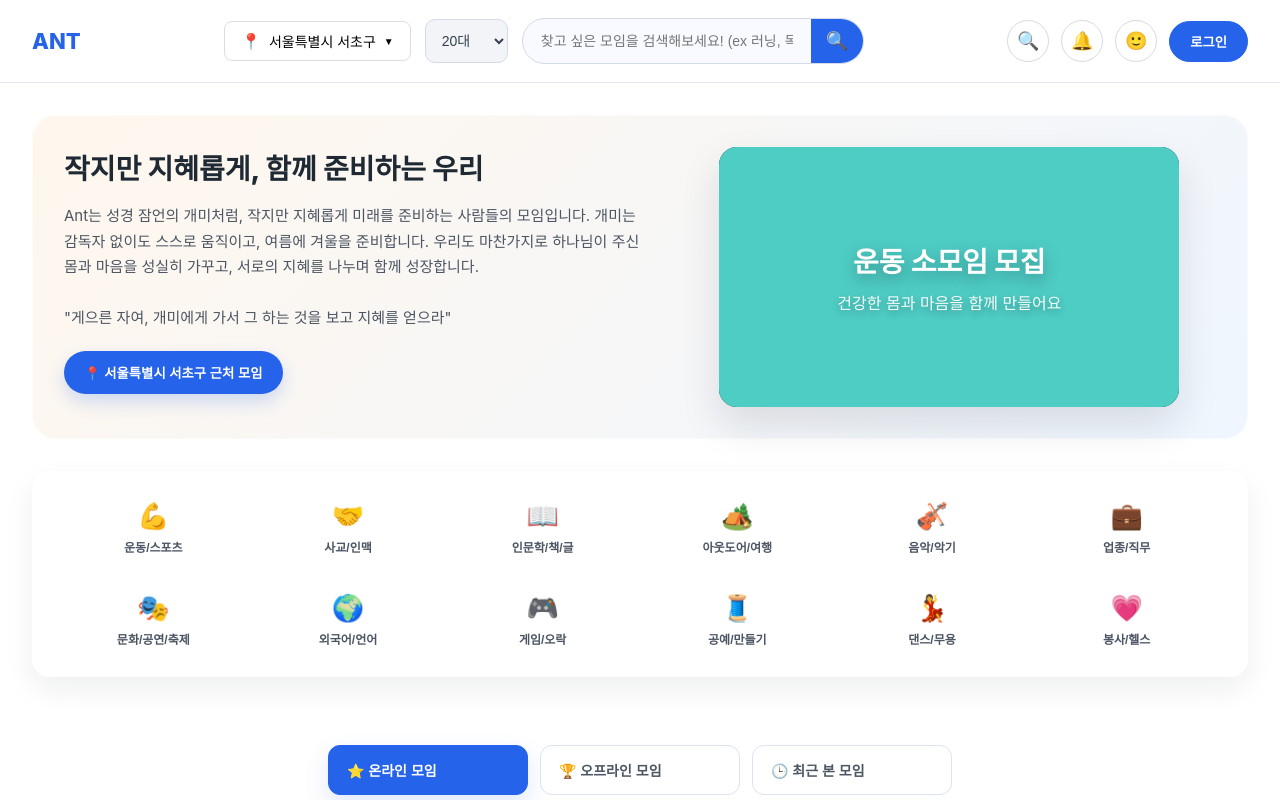
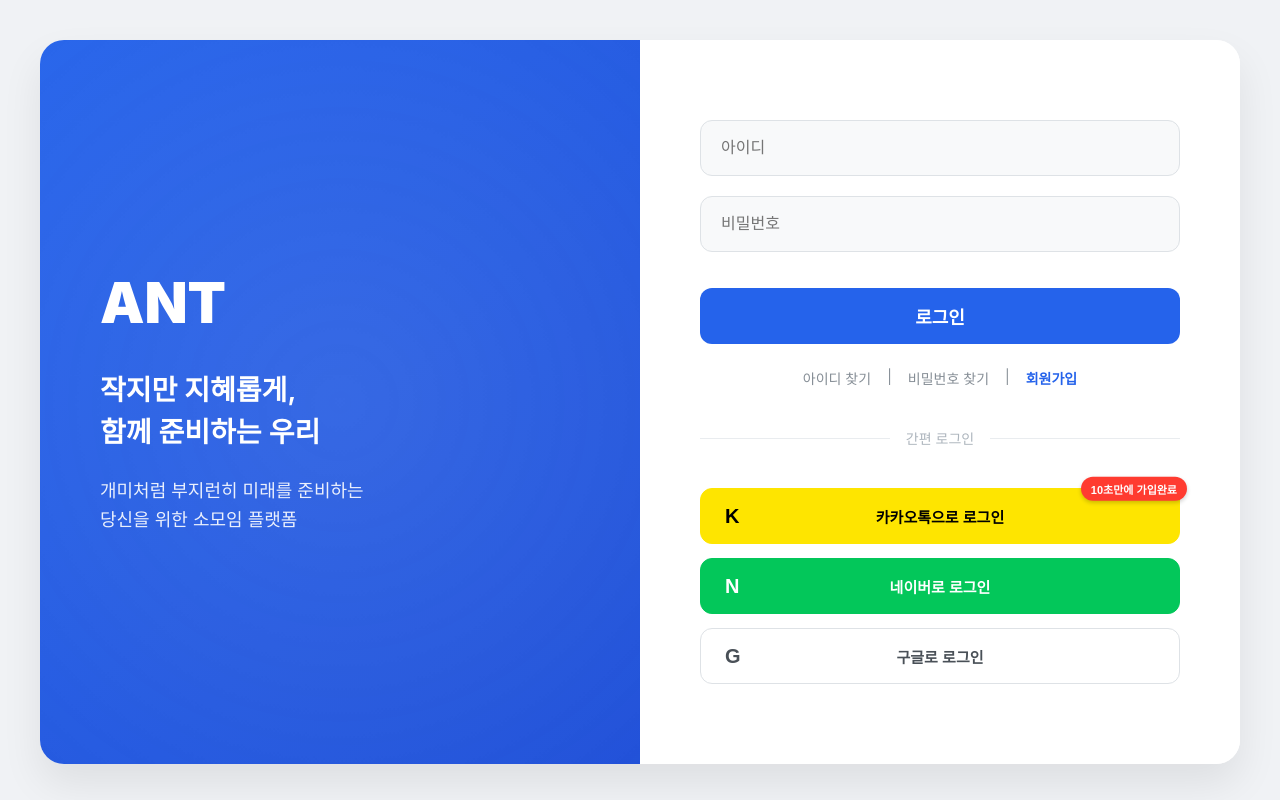
Before and after one commit to Timothy4983/Ant-GitHub, a React (Vite) app: page /login in a window 1280 px wide. Before the commit this address led to /. Shown: the top 800 px of the page. Built offline with nearby package versions, Linux system fonts and the light colour scheme.

Commit message:
로그인창 추가

```diff
--- a/src/App.jsx
+++ b/src/App.jsx
@@ -17,6 +17,8 @@ import FeedPage from './pages/FeedPage'
 // pages 폴더의 FeedPage 컴포넌트 가져오기//
 import ActiveClubsPage from './pages/ActiveClubsPage'
 // pages 폴더의 ActiveClubsPage 컴포넌트 가져오기//
+import LoginPage from './pages/LoginPage'
+// pages 폴더의 LoginPage 컴포넌트 가져오기//
 
 function App() {
   // App 함수 시작 (웹사이트의 메인 구조를 잡는 곳)//
@@ -38,6 +40,8 @@ function App() {
           {/* 주소가 '/my-clubs'일 때 MyClubsPage를 보여줘 */}
           <Route path="/feed" element={<FeedPage />} />
           {/* 주소가 '/feed'일 때 FeedPage를 보여줘 */}
+          <Route path="/login" element={<LoginPage />} />
+          {/* 주소가 '/login'일 때 LoginPage를 보여줘 */}
           <Route path="*" element={<Navigate to="/" replace />} />
           {/* 위에 정의되지 않은 모든 주소('*')는 홈('/')으로 보내줘 */}
         </Routes>
--- a/src/pages/HomePage.jsx
+++ b/src/pages/HomePage.jsx
@@ -236,7 +236,7 @@ function HomePage() {
           </button>
 
           {/* 로그인 버튼 */}
-          <button className="login-btn">로그인</button>
+          <button className="login-btn" onClick={() => navigate('/login')}>로그인</button>
         </div>
       </header>
 
--- /dev/null
+++ b/src/pages/LoginPage.css
@@ -0,0 +1,293 @@
+.login-page {
+  display: flex;
+  align-items: center;
+  justify-content: center;
+  min-height: 100vh;
+  background-color: #f0f2f5;
+  padding: 40px;
+}
+
+.login-container {
+  display: flex;
+  width: 100%;
+  max-width: 1200px;
+  /* Increased width */
+  min-height: 600px;
+  /* Changed to min-height */
+  background-color: #ffffff;
+  border-radius: 24px;
+  box-shadow: 0 20px 40px rgba(0, 0, 0, 0.08);
+  /* overflow: hidden; Removed to prevent clipping if content is long */
+}
+
+/* Left Panel: Branding */
+.login-left {
+  flex: 1;
+  background: linear-gradient(135deg, #2563eb, #1d4ed8);
+  padding: 80px 60px;
+  /* Increased padding */
+  display: flex;
+  flex-direction: column;
+  justify-content: center;
+  color: #ffffff;
+  position: relative;
+  border-top-left-radius: 24px;
+  border-bottom-left-radius: 24px;
+  overflow: hidden;
+  /* Keep overflow hidden for the background effect */
+}
+
+.login-left::before {
+  content: "";
+  position: absolute;
+  top: -50%;
+  left: -50%;
+  width: 200%;
+  height: 200%;
+  background: radial-gradient(circle, rgba(255, 255, 255, 0.1) 0%, transparent 60%);
+  animation: pulse 10s infinite;
+}
+
+@keyframes pulse {
+  0% {
+    transform: scale(1);
+  }
+
+  50% {
+    transform: scale(1.1);
+  }
+
+  100% {
+    transform: scale(1);
+  }
+}
+
+.brand-logo {
+  font-size: 56px;
+  /* Larger logo */
+  font-weight: 900;
+  margin-bottom: 32px;
+  z-index: 1;
+}
+
+.brand-slogan {
+  font-size: 28px;
+  font-weight: 600;
+  line-height: 1.5;
+  margin-bottom: 24px;
+  z-index: 1;
+}
+
+.brand-desc {
+  font-size: 18px;
+  opacity: 0.9;
+  line-height: 1.6;
+  z-index: 1;
+}
+
+/* Right Panel: Form */
+.login-right {
+  flex: 1;
+  padding: 80px 60px;
+  /* Increased padding */
+  display: flex;
+  flex-direction: column;
+  justify-content: center;
+  background-color: #ffffff;
+  border-top-right-radius: 24px;
+  border-bottom-right-radius: 24px;
+}
+
+/* Form Styles */
+.login-form {
+  display: flex;
+  flex-direction: column;
+  gap: 20px;
+  /* Increased gap */
+}
+
+.input-group input {
+  width: 100%;
+  height: 56px;
+  /* Taller inputs */
+  padding: 0 20px;
+  border: 1px solid #dee2e6;
+  border-radius: 12px;
+  font-size: 16px;
+  transition: border-color 0.2s;
+  background-color: #f8f9fa;
+}
+
+.input-group input:focus {
+  outline: none;
+  border-color: #2563eb;
+  background-color: #ffffff;
+}
+
+.login-submit-btn {
+  height: 56px;
+  margin-top: 16px;
+  border: none;
+  border-radius: 12px;
+  background-color: #2563eb;
+  color: #ffffff;
+  font-size: 18px;
+  font-weight: 700;
+  cursor: pointer;
+  transition: background-color 0.2s;
+}
+
+.login-submit-btn:hover {
+  background-color: #1d4ed8;
+}
+
+/* Links */
+.form-links {
+  display: flex;
+  justify-content: center;
+  gap: 16px;
+  margin-top: 24px;
+  font-size: 14px;
+  color: #868e96;
+}
+
+.link-item {
+  cursor: pointer;
+  transition: color 0.2s;
+}
+
+.link-item:hover {
+  color: #495057;
+  text-decoration: underline;
+}
+
+.divider {
+  display: flex;
+  align-items: center;
+  margin: 40px 0;
+  color: #adb5bd;
+  font-size: 14px;
+}
+
+.divider::before,
+.divider::after {
+  content: "";
+  flex: 1;
+  height: 1px;
+  background-color: #e9ecef;
+}
+
+.divider::before {
+  margin-right: 16px;
+}
+
+.divider::after {
+  margin-left: 16px;
+}
+
+/* Social Login */
+.social-login {
+  display: flex;
+  flex-direction: column;
+  gap: 14px;
+}
+
+.social-btn {
+  display: flex;
+  align-items: center;
+  justify-content: center;
+  height: 56px;
+  border: 1px solid #dee2e6;
+  border-radius: 12px;
+  background-color: #ffffff;
+  font-size: 15px;
+  font-weight: 600;
+  color: #495057;
+  cursor: pointer;
+  position: relative;
+  transition: background-color 0.2s;
+}
+
+.social-btn:hover {
+  background-color: #f8f9fa;
+}
+
+.social-icon {
+  position: absolute;
+  left: 24px;
+  font-size: 20px;
+}
+
+.social-btn.kakao {
+  background-color: #fee500;
+  border-color: #fee500;
+  color: #000000;
+}
+
+.social-btn.kakao:hover {
+  background-color: #fdd835;
+}
+
+.social-btn.naver {
+  background-color: #03c75a;
+  border-color: #03c75a;
+  color: #ffffff;
+}
+
+.social-btn.naver:hover {
+  background-color: #02b150;
+}
+
+/* Kakao Badge */
+.kakao-badge {
+  position: absolute;
+  right: -8px;
+  top: -12px;
+  background-color: #ff3b30;
+  color: white;
+  font-size: 11px;
+  padding: 4px 10px;
+  border-radius: 99px;
+  font-weight: 700;
+  box-shadow: 0 2px 4px rgba(0, 0, 0, 0.2);
+  animation: bounce 2s infinite;
+  z-index: 10;
+}
+
+@keyframes bounce {
+
+  0%,
+  20%,
+  50%,
+  80%,
+  100% {
+    transform: translateY(0);
+  }
+
+  40% {
+    transform: translateY(-5px);
+  }
+
+  60% {
+    transform: translateY(-3px);
+  }
+}
+
+/* Responsive */
+@media (max-width: 900px) {
+  .login-container {
+    flex-direction: column;
+    height: auto;
+  }
+
+  .login-left {
+    padding: 40px;
+    text-align: center;
+    border-radius: 24px 24px 0 0;
+  }
+
+  .login-right {
+    padding: 40px;
+    border-radius: 0 0 24px 24px;
+  }
+}
--- /dev/null
+++ b/src/pages/LoginPage.jsx
@@ -0,0 +1,148 @@
+import { useState } from 'react'
+import { useNavigate } from 'react-router-dom'
+import './LoginPage.css'
+
+function LoginPage() {
+  const navigate = useNavigate()
+  const [isSignup, setIsSignup] = useState(false) // Toggle between Login and Signup
+  const [formData, setFormData] = useState({
+    id: '',
+    password: '',
+    confirmPassword: '',
+    email: ''
+  })
+
+  const handleChange = (e) => {
+    const { name, value } = e.target
+    setFormData(prev => ({
+      ...prev,
+      [name]: value
+    }))
+  }
+
+  const handleSubmit = (e) => {
+    e.preventDefault()
+    console.log(`${isSignup ? 'Signup' : 'Login'} attempt:`, formData)
+    navigate('/')
+  }
+
+  const toggleMode = () => {
+    setIsSignup(!isSignup)
+    setFormData({
+      id: '',
+      password: '',
+      confirmPassword: '',
+      email: ''
+    })
+  }
+
+  return (
+    <div className="login-page">
+      <div className="login-container">
+        {/* Left Panel: Branding */}
+        <div className="login-left">
+          <div className="brand-logo" onClick={() => navigate('/')} style={{ cursor: 'pointer' }}>ANT</div>
+          <div className="brand-slogan">
+            작지만 지혜롭게,<br />
+            함께 준비하는 우리
+          </div>
+          <p className="brand-desc">
+            개미처럼 부지런히 미래를 준비하는<br />
+            당신을 위한 소모임 플랫폼
+          </p>
+        </div>
+
+        {/* Right Panel: Form */}
+        <div className="login-right">
+
+          {/* Form */}
+          <form className="login-form" onSubmit={handleSubmit}>
+            <div className="input-group">
+              <input
+                type="text"
+                name="id"
+                placeholder="아이디"
+                value={formData.id}
+                onChange={handleChange}
+                required
+              />
+            </div>
+
+            {isSignup && (
+              <div className="input-group">
+                <input
+                  type="email"
+                  name="email"
+                  placeholder="이메일"
+                  value={formData.email}
+                  onChange={handleChange}
+                  required
+                />
+              </div>
+            )}
+
+            <div className="input-group">
+              <input
+                type="password"
+                name="password"
+                placeholder="비밀번호"
+                value={formData.password}
+                onChange={handleChange}
+                required
+              />
+            </div>
+
+            {isSignup && (
+              <div className="input-group">
+                <input
+                  type="password"
+                  name="confirmPassword"
+                  placeholder="비밀번호 확인"
+                  value={formData.confirmPassword}
+                  onChange={handleChange}
+                  required
+                />
+              </div>
+            )}
+
+            <button type="submit" className="login-submit-btn">
+              {isSignup ? '가입하기' : '로그인'}
+            </button>
+          </form>
+
+          {/* Links: Find ID | Find PW | Sign Up */}
+          <div className="form-links">
+            <span className="link-item">아이디 찾기</span>
+            <span>|</span>
+            <span className="link-item">비밀번호 찾기</span>
+            <span>|</span>
+            <span className="link-item" onClick={toggleMode} style={{ fontWeight: 'bold', color: '#2563eb' }}>
+              {isSignup ? '로그인하기' : '회원가입'}
+            </span>
+          </div>
+
+          <div className="divider">간편 로그인</div>
+
+          {/* Social Login */}
+          <div className="social-login">
+            <button className="social-btn kakao">
+              <span className="social-icon">K</span>
+              카카오톡으로 로그인
+              <span className="kakao-badge">10초만에 가입완료</span>
+            </button>
+            <button className="social-btn naver">
+              <span className="social-icon">N</span>
+              네이버로 로그인
+            </button>
+            <button className="social-btn google">
+              <span className="social-icon">G</span>
+              구글로 로그인
+            </button>
+          </div>
+        </div>
+      </div>
+    </div>
+  )
+}
+
+export default LoginPage
```
Also changed, not shown: src/pages/ActiveClubsPage.jsx (line endings or trailing spaces). Lines whose indentation alone changed are shown as unchanged.
